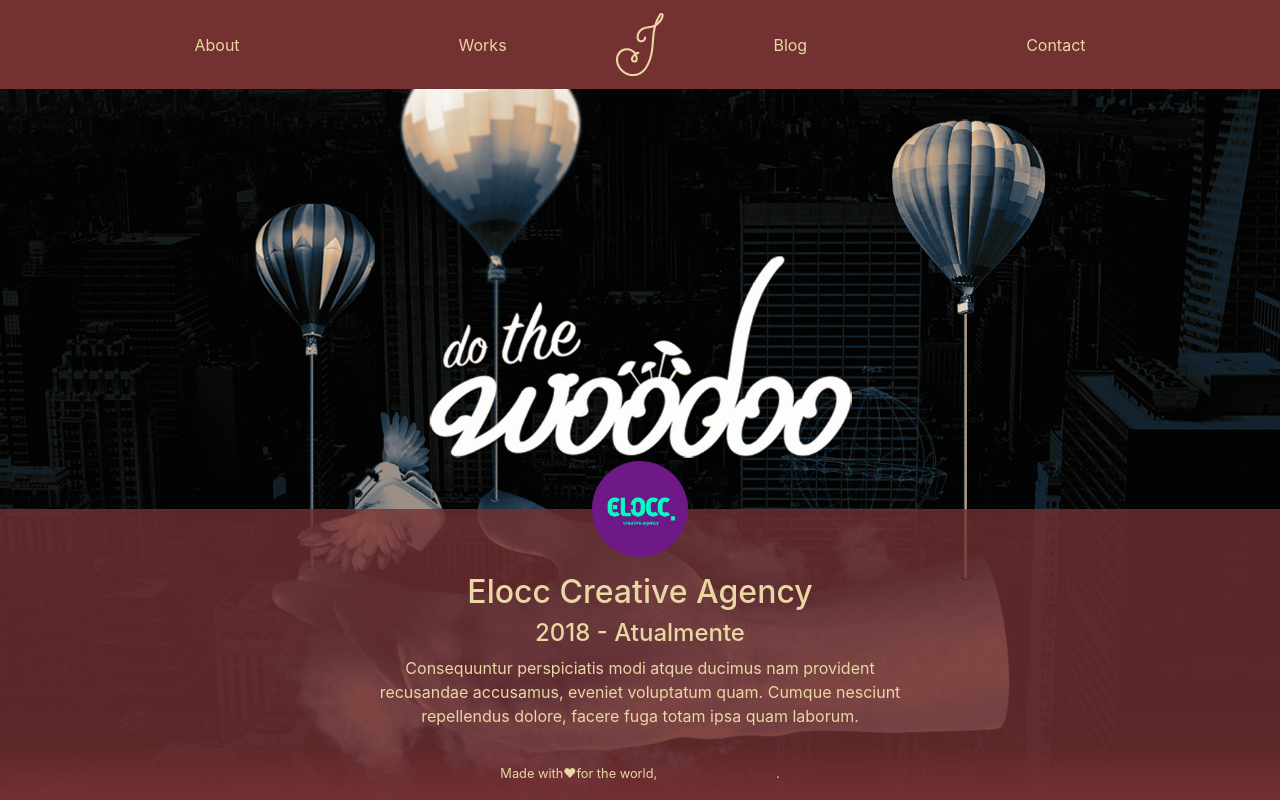
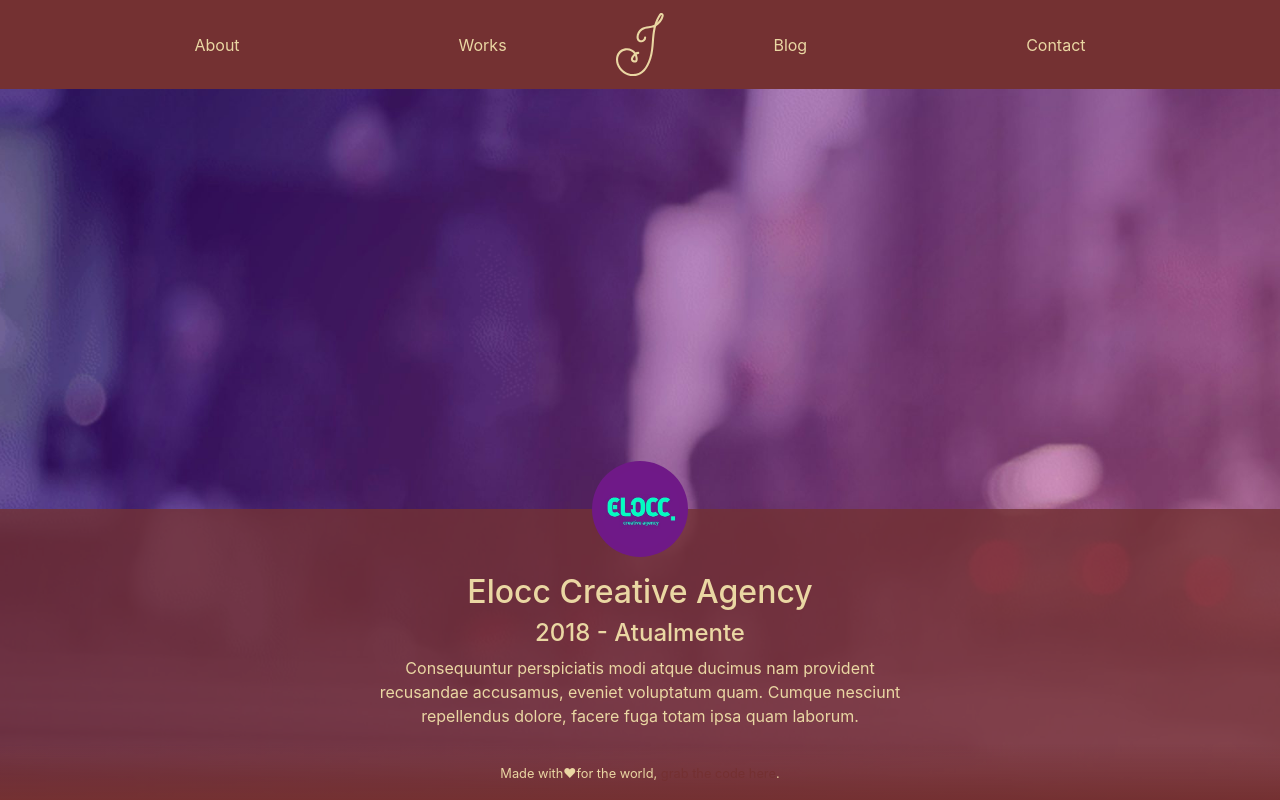
Before and after one commit to juliomoreira/juliomoreira, a React (Create React App) app: page /about in a window 1280 px wide. Built offline with nearby package versions, Linux system fonts and the light colour scheme.

Commit message:
Updated employer backround and removed background position fixed.

```diff
--- a/src/index.scss
+++ b/src/index.scss
@@ -196,7 +196,7 @@
         background-image: url( "images/jm__about_woodoo.jpg" );
       }
       &--elocc {
-        background-image: url( "images/jm__about_woodoo.jpg" );
+        background-image: url( "images/jm__about_elocc.jpg" );
         .employer__avatar {
           background-color: #6f1987;
           padding: .5rem;
@@ -207,7 +207,7 @@
 }
 
 .content {
-  background-attachment: fixed;
+  // background-attachment: fixed;
   background-size: cover ;
   background-color: transparent;
   background-position: center;
```
